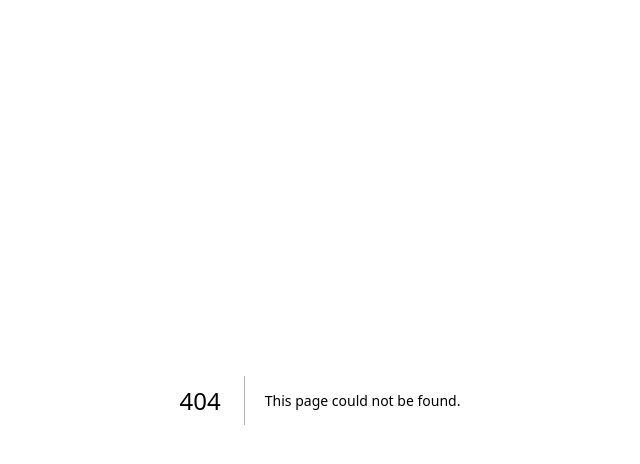
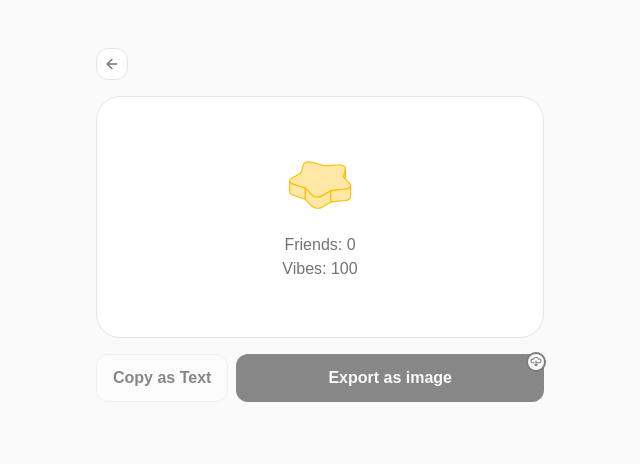
Before and after one commit to salazarjoshua/splidzy, a Next.js app: page /export in a window 1280 px wide. Before the commit this address had no page. Shown: the top 464 px of the page, without its empty margins (320-960 px from the left). Built offline with nearby package versions, Linux system fonts and the light colour scheme; a web font is replaced by a local one.

Commit message:
Add Summary

```diff
--- /dev/null
+++ b/app/export/page.tsx
@@ -0,0 +1,176 @@
+"use client";
+import { FriendTagAvatar } from "@/components/friend-tag";
+import { Download } from "@/components/icons";
+import { Button, ButtonIcon } from "@/components/ui/button";
+import DashedUnderline from "@/components/ui/dashed-underline";
+import { useStore } from "@/store/useStore";
+import { toPng } from "html-to-image";
+import Link from "next/link";
+import React, { useRef } from "react";
+import { FriendListEmpty } from "@/components/friends-list-dialog";
+import { ArrowLeft } from "lucide-react";
+
+const Export = () => {
+  const { friends, items } = useStore();
+  const receiptRef = useRef<HTMLDivElement>(null);
+
+  const buildPng = async (
+    content: HTMLDivElement,
+    width: number,
+    height: number,
+  ) => {
+    const isSafari = /^((?!chrome|android).)*safari/i.test(navigator.userAgent);
+    let dataUrl = "";
+    let i = 0;
+    const maxAttempts = isSafari ? 5 : 1;
+    const cycle: number[] = [];
+    let repeat = true;
+
+    while (repeat && i < maxAttempts) {
+      dataUrl = await toPng(content, {
+        fetchRequestInit: { cache: "no-cache" },
+        width,
+        height,
+        quality: 1,
+        style: {
+          transformOrigin: "top left",
+          borderRadius: "1.5rem",
+          height: "auto",
+        },
+      });
+      i += 1;
+      cycle[i] = dataUrl.length;
+
+      if (dataUrl.length > cycle[i - 1]) repeat = false;
+    }
+
+    return dataUrl;
+  };
+
+  const exportReceipt = async () => {
+    if (receiptRef?.current) {
+      try {
+        const width = receiptRef.current.offsetWidth;
+        const height = receiptRef.current.offsetHeight;
+
+        const pngDataUrl = await buildPng(
+          receiptRef.current as HTMLDivElement,
+          width,
+          height,
+        );
+
+        const link = document.createElement("a");
+        link.download = "receipt-paymixx.png";
+        link.href = pngDataUrl;
+        link.click();
+      } catch (error) {
+        console.error("Failed to generate image:", error);
+      }
+    }
+  };
+
+  const calculateFriendTotal = (friendId: number) => {
+    return items.reduce((total, item) => {
+      if (item.assignedTo.length === 0) {
+        return total + item.price / friends.length;
+      }
+      if (item.assignedTo.includes(friendId)) {
+        return total + item.price / item.assignedTo.length;
+      }
+      return total;
+    }, 0);
+  };
+
+  const total = items.reduce((sum, item) => {
+    const amount = item.price;
+    return sum + amount;
+  }, 0);
+
+  return (
+    <section className="mx-auto flex flex-col gap-4 sm:max-w-md">
+      <div className="flex items-center justify-between">
+        <Button
+          asChild
+          variant={"outline"}
+          size={"icon"}
+          className="rounded-xl font-medium text-neutral-500"
+        >
+          <Link href={"/"}>
+            <ArrowLeft size={16} />
+          </Link>
+        </Button>
+      </div>
+      <div
+        className="rounded-3xl border border-neutral-200 bg-white p-6"
+        ref={receiptRef}
+      >
+        {!friends.length ? (
+          <FriendListEmpty />
+        ) : (
+          <div className="flex w-full flex-col gap-1">
+            {friends.map((friend) => (
+              <div
+                key={friend.id}
+                className="flex w-full items-center gap-2 rounded-xl bg-neutral-50 p-3 font-semibold md:gap-8"
+              >
+                <div className="flex min-w-6 items-center gap-3">
+                  <FriendTagAvatar
+                    initial={friend.name}
+                    color={friend.color}
+                    selected={false}
+                  />
+                  <span className="truncate font-medium">{friend.name}</span>
+                </div>
+                <div className="min-w-6 flex-1">
+                  <DashedUnderline />
+                </div>
+                <div>
+                  <span className="font-medium">
+                    {calculateFriendTotal(friend.id).toLocaleString("en-US", {
+                      minimumFractionDigits: 2,
+                      maximumFractionDigits: 2,
+                    })}
+                  </span>
+                </div>
+              </div>
+            ))}
+
+            <div className="flex items-center justify-between gap-8 px-3 pt-6 font-bold">
+              <span>Total</span>
+              <div className="flex-1">
+                <DashedUnderline />
+              </div>
+              <span>
+                {total.toLocaleString("en-US", {
+                  minimumFractionDigits: 2,
+                  maximumFractionDigits: 2,
+                })}
+              </span>
+            </div>
+          </div>
+        )}
+      </div>
+      <div className="flex items-center justify-between gap-2">
+        <Button
+          variant={"outline"}
+          className="relative"
+          disabled={friends.length === 0}
+        >
+          Copy as Text
+        </Button>
+        <Button
+          onClick={exportReceipt}
+          className="relative flex-1"
+          disabled={friends.length === 0}
+        >
+          <ButtonIcon>
+            <Download />
+          </ButtonIcon>
+          Export as image
+        </Button>
+      </div>
+    </section>
+  );
+};
+
+export default Export;
--- a/app/globals.css
+++ b/app/globals.css
@@ -8,7 +8,7 @@ html {
 }
 
 body {
-  @apply bg-neutral-200 text-neutral-900;
+  @apply bg-neutral-50 text-neutral-900;
 }
 
 @layer utilities {
--- a/app/layout.tsx
+++ b/app/layout.tsx
@@ -76,7 +76,7 @@ export default function RootLayout({
   return (
     <html lang="en">
       <body className={`${sfProRounded.variable} font-sans antialiased`}>
-        {children}
+        <div className="min-h-screen px-4 py-12">{children}</div>
       </body>
     </html>
   );
--- a/app/page.tsx
+++ b/app/page.tsx
@@ -3,18 +3,38 @@ import { ManageFriends } from "@/components/manage-friends";
 import { AddItems } from "@/components/add-items";
 import { Receipt } from "@/components/receipt";
 import About from "@/components/about";
+import { Button } from "@/components/ui/button";
+import Link from "next/link";
+import { Check } from "@/components/icons";
 
 export default function ReceiptSplitter() {
   return (
-    <div className="min-h-screen px-4 py-12">
-      <div className="mx-auto flex max-w-5xl flex-col gap-4 md:flex-row">
-        <aside className="w-full space-y-4 md:w-96">
-          <ManageFriends />
-          <AddItems />
-        </aside>
-        <Receipt />
+    <>
+      <div className="md:space-y-8">
+        <div className="sr-only mx-auto flex max-w-4xl flex-col justify-between gap-4 px-4 md:flex-row">
+          <h1 className="text-2xl font-bold">Paymixx</h1>
+          <div className="flex items-center gap-2">
+            <Button variant={"outline"}>Save as Draft</Button>
+            <Button
+              asChild
+              className="bg-green-500 text-green-50 hover:bg-green-500/90"
+            >
+              <Link href={"export"}>
+                <Check className="size-4" />
+                View Summary
+              </Link>
+            </Button>
+          </div>
+        </div>
+        <div className="mx-auto flex max-w-4xl flex-col justify-center gap-4 md:flex-row">
+          <aside className="w-full space-y-4 md:w-5/12">
+            <ManageFriends />
+            <AddItems />
+          </aside>
+          <Receipt />
+        </div>
       </div>
       <About />
-    </div>
+    </>
   );
 }
--- a/components/about.tsx
+++ b/components/about.tsx
@@ -1,3 +1,4 @@
+"use client";
 import React from "react";
 import { Button } from "./ui/button";
 import { Ask, Github } from "./icons";
--- a/components/friends-list-dialog.tsx
+++ b/components/friends-list-dialog.tsx
@@ -26,6 +26,19 @@ interface FriendsListDialogProps {
   selectedFriend: string;
 }
 
+export const FriendListEmpty = () => {
+  return (
+    <div className="flex flex-col items-center justify-center gap-4 py-8 text-center font-medium text-neutral-500">
+      <KidStar className="w-16" />
+      <p>
+        Friends: 0
+        <br />
+        Vibes: 100
+      </p>
+    </div>
+  );
+};
+
 export function FriendsListDialog({
   open,
   onOpenChange,
@@ -47,16 +60,8 @@ export function FriendsListDialog({
     }, 0);
   };
 
-  const content =
-    friends.length === 0 ? (
-      <div className="flex flex-col items-center justify-center gap-4 py-8 text-center font-medium text-neutral-500">
-        <KidStar className="w-16" />
-        <p>
-          Friends: 0
-          <br />
-          Vibes: 100
-        </p>
-      </div>
+  const content = !friends.length ? (
+    <FriendListEmpty />
   ) : (
     <>
       <ScrollArea className="h-80">
--- a/components/ui/button.tsx
+++ b/components/ui/button.tsx
@@ -22,11 +22,11 @@ const buttonVariants = cva(
       },
       size: {
         default: "h-12 px-4 py-2",
-        sm: "h-9 rounded-xl px-4 py-0.5",
-        lg: "h-11 rounded-xl px-8",
-        icon: "size-5 [&_svg]:size-3 [&_svg]:shrink-0 rounded-full",
+        sm: "h-9 px-4 py-0.5",
+        lg: "h-11 px-8",
+        icon: "size-8 [&_svg]:size-4 [&_svg]:shrink-0 rounded-full",
         withIcon:
-          "rounded-full p-1 pr-3 h-8 [&_svg]:size-3.5 [&_svg]:shrink-0 text-sm",
+          "rounded-full p-1 pr-3 h-8 [&_svg]:size-3.5 [&_svg]:shrink-0 text-sm gap-1.5",
       },
     },
     defaultVariants: {
@@ -56,9 +56,20 @@ const Button = React.forwardRef<HTMLButtonElement, ButtonProps>(
 );
 Button.displayName = "Button";
 
-const ButtonIcon = ({ children }: { children: React.ReactNode }) => {
+const ButtonIcon = ({
+  children,
+  className,
+}: {
+  children: React.ReactNode;
+  className?: string;
+}) => {
   return (
-    <div className="absolute right-0 top-0 flex -translate-y-[2px] translate-x-[2px] items-center justify-center rounded-full border-2 border-black bg-white p-0.5 text-black [&_svg]:size-3 [&_svg]:shrink-0">
+    <div
+      className={cn(
+        "absolute right-0 top-0 flex -translate-y-[2px] translate-x-[2px] items-center justify-center rounded-full border-2 border-black bg-white p-0.5 text-black [&_svg]:size-3 [&_svg]:shrink-0",
+        className,
+      )}
+    >
       {children}
     </div>
   );
```
Also changed, not shown: components/receipt.tsx (+25 -87 lines). Lines whose indentation alone changed are shown as unchanged.
